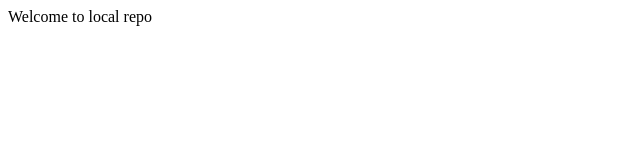
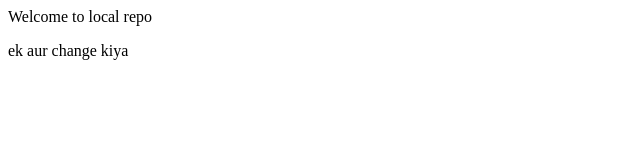
Before and after one commit to deepakgoswami968/local-repo-pushed, a plain HTML site: page index.html in a window 1280 px wide. Shown: the whole page, without its empty margins (0-640 px from the left). Drawn offline with Linux system fonts and the light colour scheme.

Commit message:
change name

```diff
--- a/index.html
+++ b/index.html
@@ -1 +1,2 @@
 <p>Welcome to local repo</p>
+<p>ek aur change kiya</p>
```
